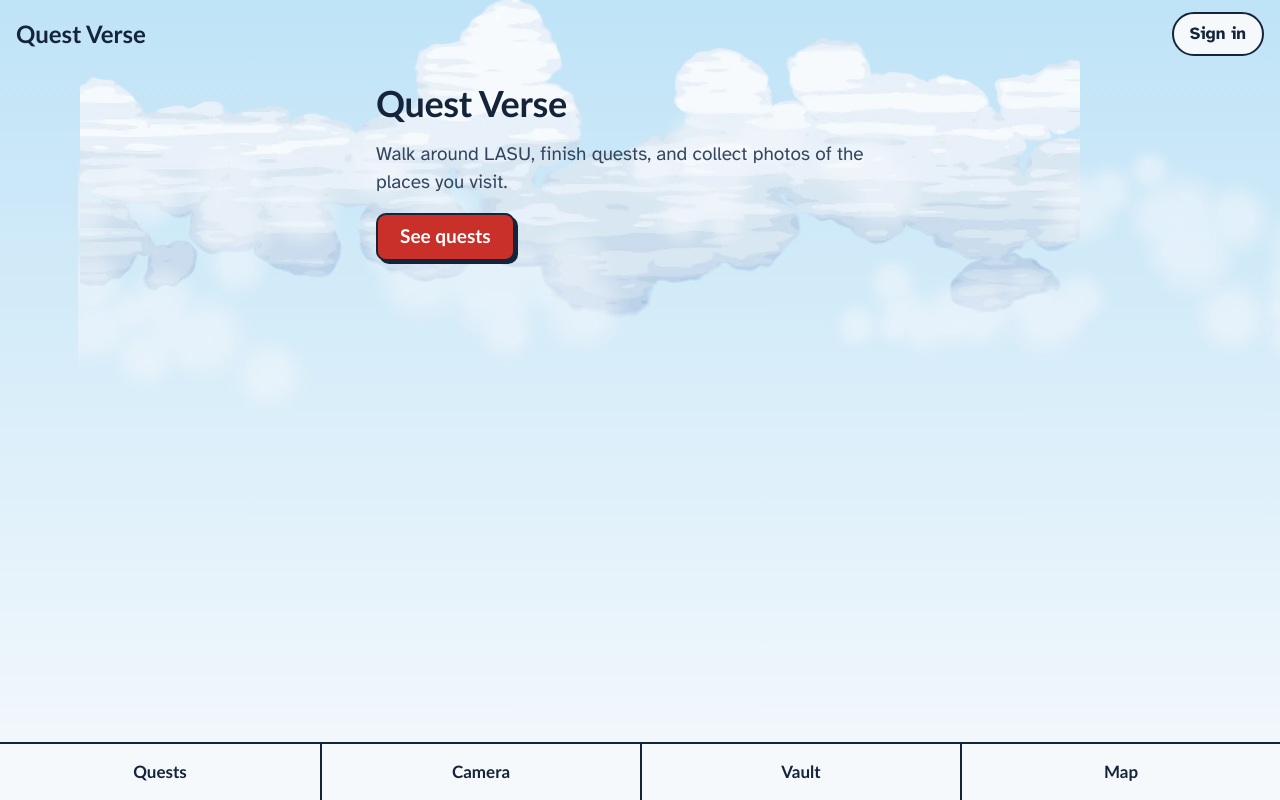
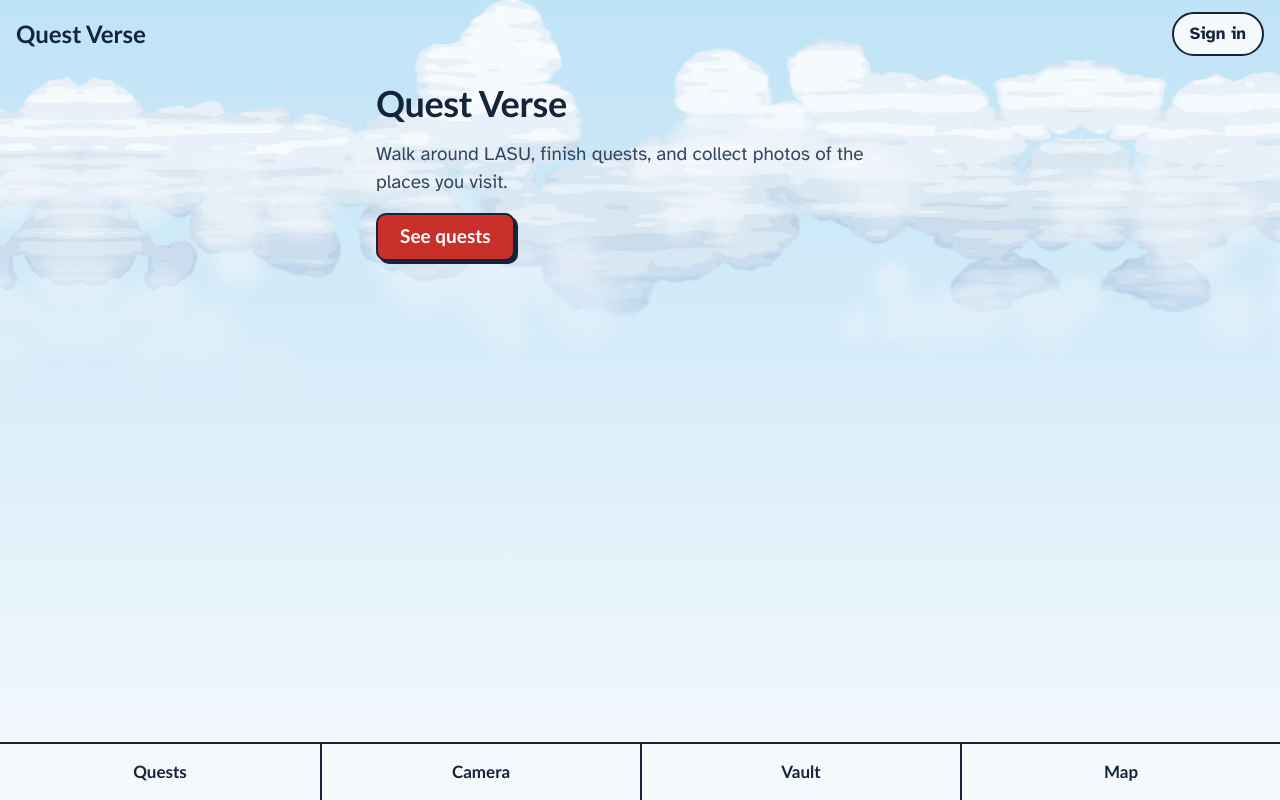
Before and after one commit to lord-saviord1/QuestVerse, a React (Vite) app: page / in a window 1280 px wide. Built offline with nearby package versions, Linux system fonts and the light colour scheme; no server answers.

Commit message:
elongated bg cloud-no hover
updated app shell and global css so that cloud renders properly for laptops

```diff
--- a/src/app/AppShell.tsx
+++ b/src/app/AppShell.tsx
@@ -3,6 +3,9 @@ import { useAuth } from '@/features/auth/AuthProvider'
 import { isSupabaseConfigured } from '@/lib/supabase'
 import cloudsUrl from '@/assets/clouds.webp'
 import mistUrl from '@/assets/mist.webp'
+
+// Normal and mirrored copies alternate, so the joins are seamless and the sky covers very wide screens.
+const SKY_COPIES = [false, true, false, true, false]
 
 const TABS = [
   { to: '/quests', label: 'Quests' },
@@ -22,24 +25,30 @@ export function AppShell() {
     <div className="shell">
       <div className="sky" aria-hidden="true">
         <div className="sky__track">
+          {SKY_COPIES.map((flip, i) => (
             <img
-            className="sky__clouds"
+              key={i}
+              className={flip ? 'sky__img sky__img--flip' : 'sky__img'}
               src={cloudsUrl}
               alt=""
               width={1600}
               height={640}
               decoding="async"
             />
+          ))}
         </div>
         <div className="sky__track sky__track--mist">
+          {SKY_COPIES.map((flip, i) => (
             <img
-            className="sky__mist"
+              key={i}
+              className={flip ? 'sky__img sky__img--flip' : 'sky__img'}
               src={mistUrl}
               alt=""
               width={1600}
               height={480}
               decoding="async"
             />
+          ))}
         </div>
       </div>
 
--- a/src/styles/global.css
+++ b/src/styles/global.css
@@ -80,57 +80,66 @@ a {
   height: min(52svh, 420px);
   overflow: hidden;
   pointer-events: none;
+  /* Fade the bottom so the clouds melt into the page instead of ending in a hard line. */
+  -webkit-mask-image: linear-gradient(to bottom, #000 0, #000 60%, transparent 100%);
+  mask-image: linear-gradient(to bottom, #000 0, #000 60%, transparent 100%);
 }
 
+/* Five copies of each image sit side by side, alternating normal and mirrored.
+   Mirroring makes the joins seamless, so the sky covers any screen width. */
 .sky__track {
   position: absolute;
   top: 0;
   left: 50%;
+  display: flex;
+  width: max-content;
   transform: translateX(-50%);
+  animation: drift 120s ease-in-out infinite alternate;
 }
 
-.sky__clouds {
+.sky__img {
   display: block;
+  flex: none;
   width: 1000px;
   max-width: none;
   height: auto;
-  animation: drift 120s ease-in-out infinite alternate;
+}
+
+.sky__img--flip {
+  transform: scaleX(-1);
+}
+
+.sky__track--mist {
+  top: 70px;
+  opacity: 0.9;
+  animation: drift-mist 70s ease-in-out infinite alternate;
+}
+
+.sky__track--mist .sky__img {
+  width: 1300px;
 }
 
 @keyframes drift {
   from {
-    transform: translate(-60px, 0);
+    transform: translate(calc(-50% - 60px), 0);
   }
   to {
-    transform: translate(60px, -10px);
+    transform: translate(calc(-50% + 60px), -10px);
   }
-}
-
-.sky__track--mist {
-  top: 70px;
-}
-
-.sky__mist {
-  display: block;
-  width: 1300px;
-  max-width: none;
-  height: auto;
-  opacity: 0.9;
-  animation: drift-mist 70s ease-in-out infinite alternate;
 }
 
 @keyframes drift-mist {
   from {
-    transform: translate(90px, 4px);
+    transform: translate(calc(-50% + 90px), 4px);
   }
   to {
-    transform: translate(-90px, -8px);
+    transform: translate(calc(-50% - 90px), -8px);
   }
 }
 
 @media (prefers-reduced-motion: reduce) {
-  .sky__clouds,
-  .sky__mist {
+  .sky__track,
+  .sky__track--mist {
     animation: none;
   }
 }
```
Lines whose indentation alone changed are shown as unchanged.
